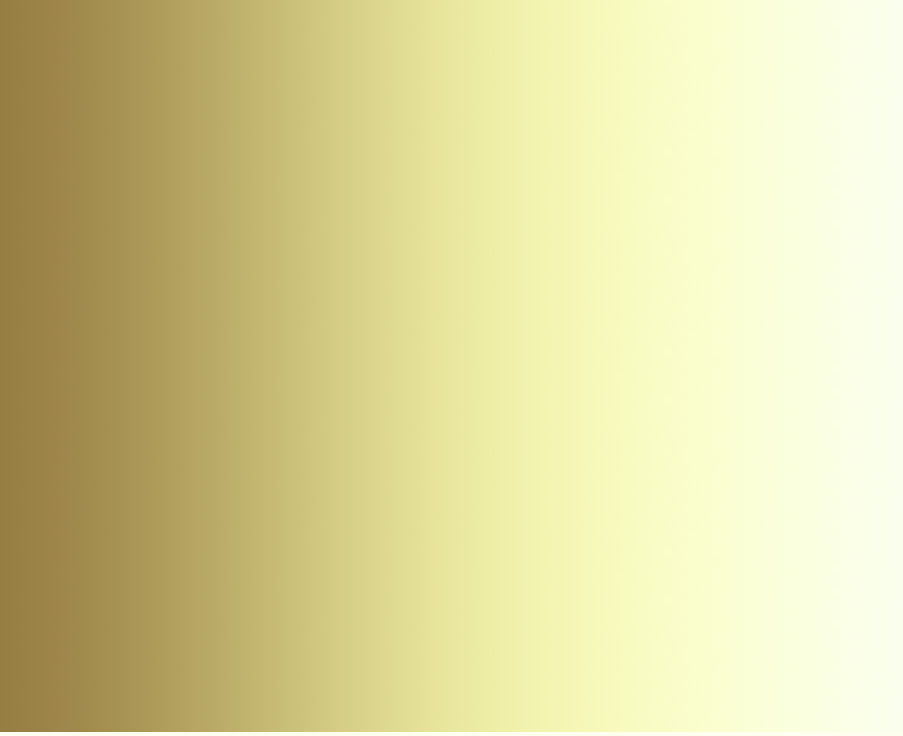
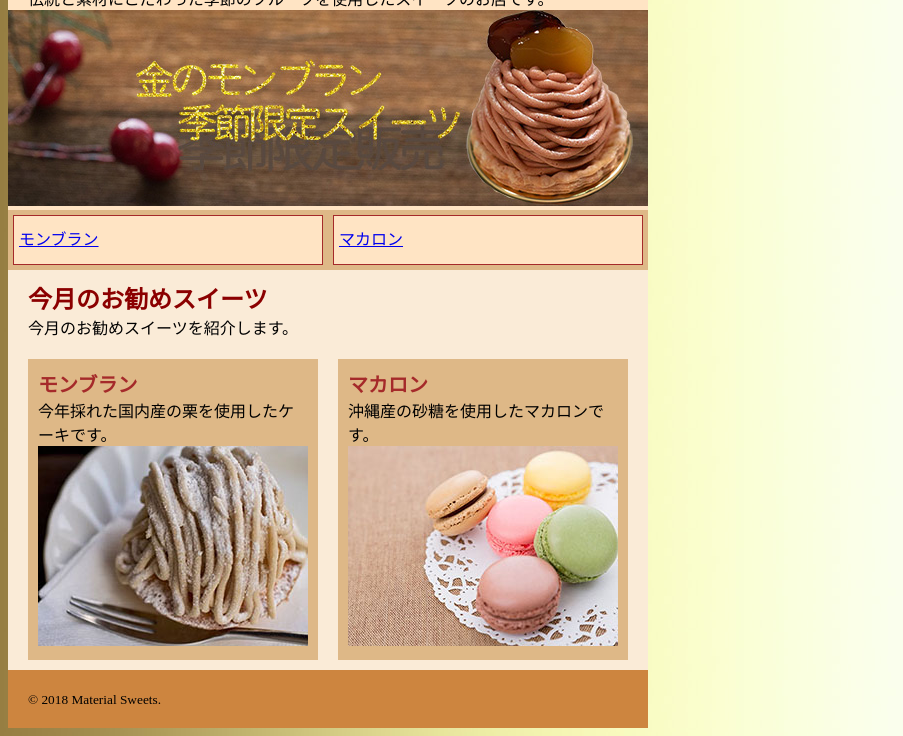
Before and after one commit to 202409sasaki/webdesign, a plain HTML site: page sample34s.html in a window 1280 px wide. Shown: the part 68-804 px from the top of the page, without its empty margins (0-903 px from the left). Drawn offline with Linux system fonts and the light colour scheme.

Commit message:
Update sample34s.html

```diff
--- a/sample34s.html
+++ b/sample34s.html
@@ -1,5 +1,9 @@
-@charset "UTF-8";
-<style>
+<!DOCTYPE html>
+<html lang="ja">
+  <head>
+    <meta charset="UTF-8">
+    <title>sample34</title>
+    <style>
       /* ページ全体 css */
       body{font-size:16px;
            background-color:ivory;
@@ -55,3 +59,35 @@
              rext-align:right;
              background-color:peru;}
     </style>
+  </head>
+  <body>
+      <header>
+          <h1>マテリアルスイーツ</h1>
+          <p>伝統と素材にこだわった季節のフルーツを使用したスイーツのお店です。</p>
+          <img src="images/header.jpg" alt="金のモンブランヘッダー画像">
+          <nav>
+              <ul>
+                  <li><a href="#blanc">モンブラン</a></li>
+                  <li><a href="#macron">マカロン</a></li>
+              </ul>
+          </nav>
+       </header>
+       <main>
+         <article>
+           <h2>今月のお勧めスイーツ</h2>
+           <p>今月のお勧めスイーツを紹介します。</p>
+              <section class="sweets">
+                <h3 id="blanc">モンブラン</h3>
+                <p>今年採れた国内産の栗を使用したケーキです。</p>
+                <img src="images/Blanc2.jpg" alt="モンブラン">
+              </section>
+              <section class="sweets">
+                <h3 id="macron">マカロン</h3>
+                <p>沖縄産の砂糖を使用したマカロンです。</p>
+                <img src="images/macron2.jpg" alt=マカロンの写真">
+              </section>
+         </article>
+       </main>
+       <footer>
+           <small>&copy; 2018 Material Sweets.</small>
+       </footer>
```
